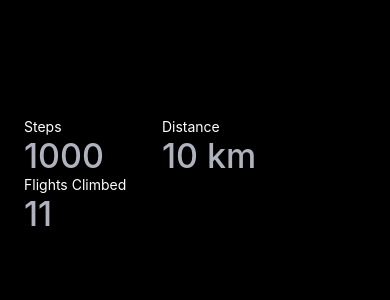
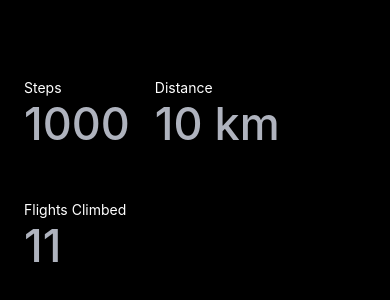
Before and after one commit to DineshKachhot/HealthDataApp, a React Native app: screen / in a window 390 px wide. Shown: the part 246-546 px from the top of the page. Built offline with nearby package versions, Linux system fonts and the light colour scheme.

Commit message:
style changes

```diff
--- a/App.tsx
+++ b/App.tsx
@@ -15,11 +15,11 @@ export default function App() {
   return (
     <View style={styles.container}>
       <StatusBar style="auto" />
-      <View style={{ flexDirection: "row", gap: 8 }}>
+      <View style={styles.values}>
         <Value label="Steps" value="1000" />
         <Value label="Distance" value="10 km" />
+        <Value label="Flights Climbed" value="11" />
       </View>
-      <Value label="Flights Climbed" value="11" />
     </View>
   );
 }
@@ -32,10 +32,11 @@ const styles = StyleSheet.create({
     justifyContent: "center",
     padding: 24,
   },
-  valueContainer: { marginRight: 50 },
+  values: { flexDirection: "row", columnGap: 25, flexWrap: "wrap", rowGap: 50 },
+  valueContainer: {},
   label: { color: "white" },
   value: {
-    fontSize: 34,
+    fontSize: 45,
     color: "#AFB3BE",
     fontWeight: "500",
   },
```
